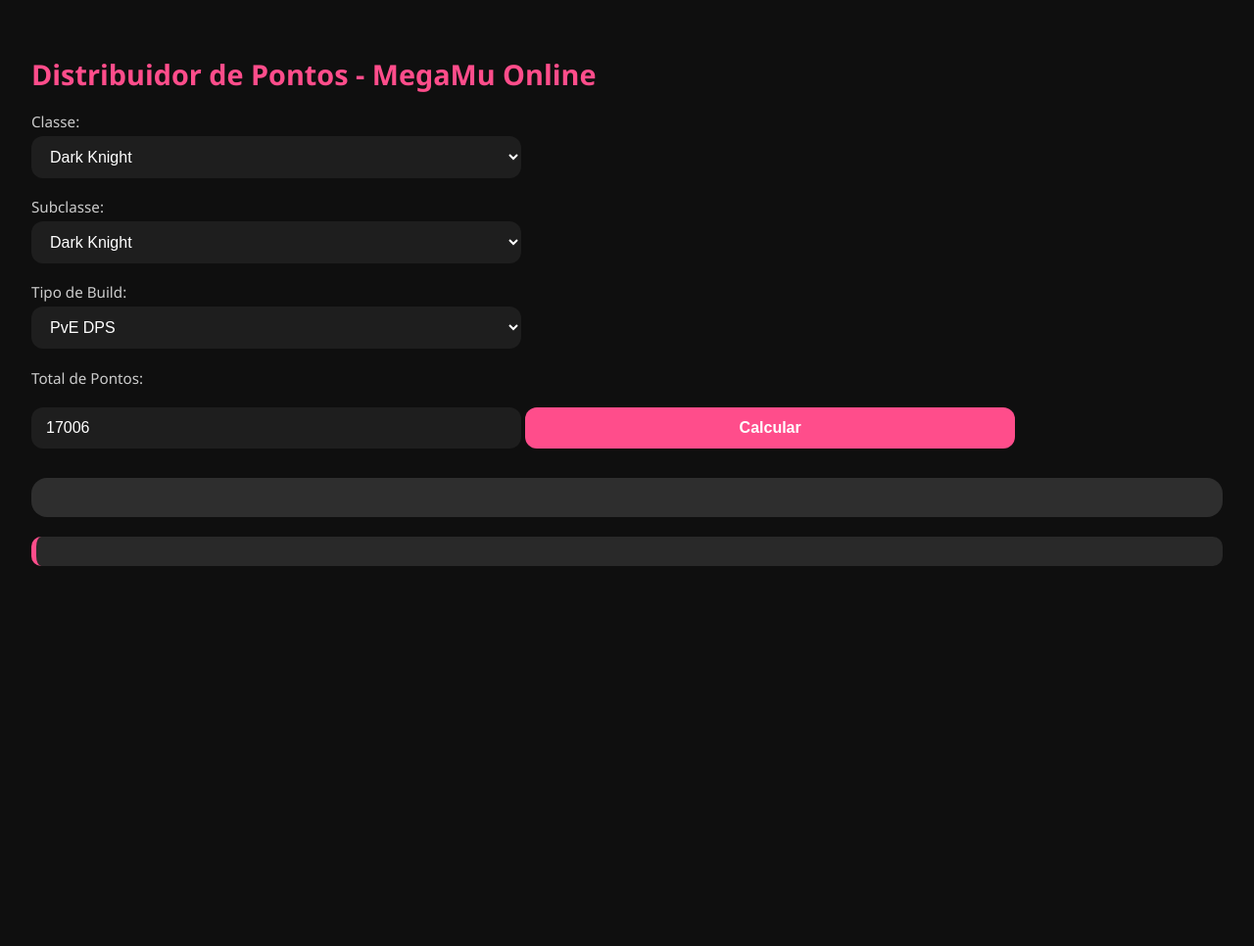
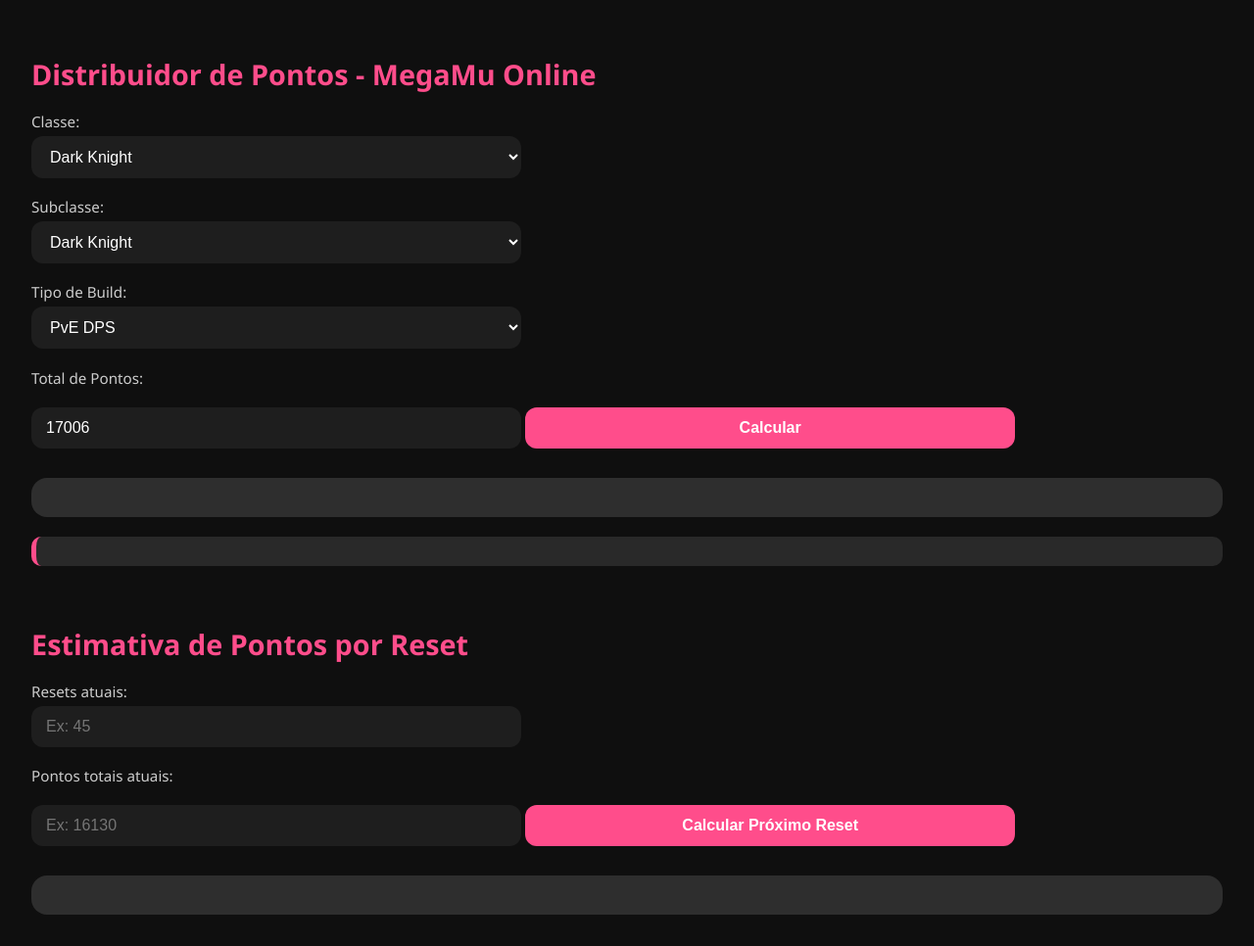
Before and after one commit to ORELHOw/MegaMuPoints, a plain HTML site: page index.html in a window 1280 px wide. Shown: the whole page at 98% size. Before the commit the page ends 800 px from the top, so only its background shows below. Drawn offline with Linux system fonts and the light colour scheme.

Commit message:
Update index.html
Added a "next Reset points prediction" to the app

```diff
--- a/index.html
+++ b/index.html
@@ -232,5 +232,39 @@
       updateBuildInfo();
     };
   </script>
+
+  <h2 style="margin-top: 60px;">Estimativa de Pontos por Reset</h2>
+
+  <label>Resets atuais:</label>
+  <input type="number" id="resetsInput" placeholder="Ex: 45">
+
+  <label>Pontos totais atuais:</label>
+  <input type="number" id="totalCurrentPointsInput" placeholder="Ex: 16130">
+
+  <button onclick="calcularProximoReset()">Calcular Próximo Reset</button>
+
+  <div class="output" id="resultadoReset"></div>
+
+  <script>
+    function calcularProximoReset() {
+      const resets = parseInt(document.getElementById("resetsInput").value);
+      const totalPontos = parseInt(document.getElementById("totalCurrentPointsInput").value);
+      const saida = document.getElementById("resultadoReset");
+
+      if (isNaN(resets) || isNaN(totalPontos) || resets <= 0) {
+        saida.innerHTML = "⚠️ Preencha corretamente os valores de resets e pontos atuais.";
+        return;
+      }
+
+      const media = totalPontos / resets;
+      const proximoReset = media;
+      const totalAposProximo = totalPontos + proximoReset;
+
+      saida.innerHTML =
+        `📊 Média por reset: <strong>${media.toFixed(2)}</strong> pontos<br>` +
+        `🔮 Estimativa no próximo reset (reset ${resets + 1}): <strong>${proximoReset.toFixed(0)}</strong> pontos<br>` +
+        `📈 Total acumulado estimado: <strong>${totalAposProximo.toFixed(0)}</strong> pontos`;
+    }
+  </script>
 </body>
 </html>
```
